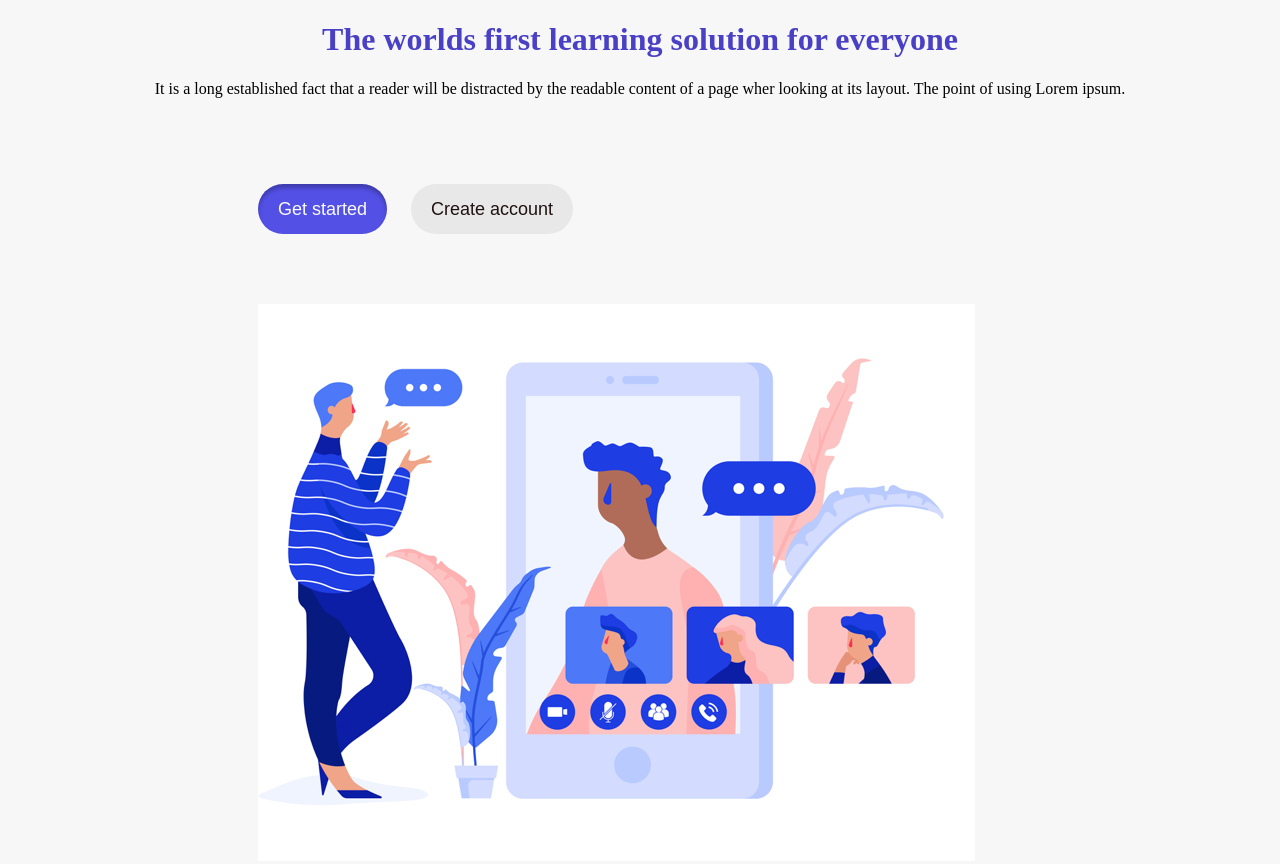
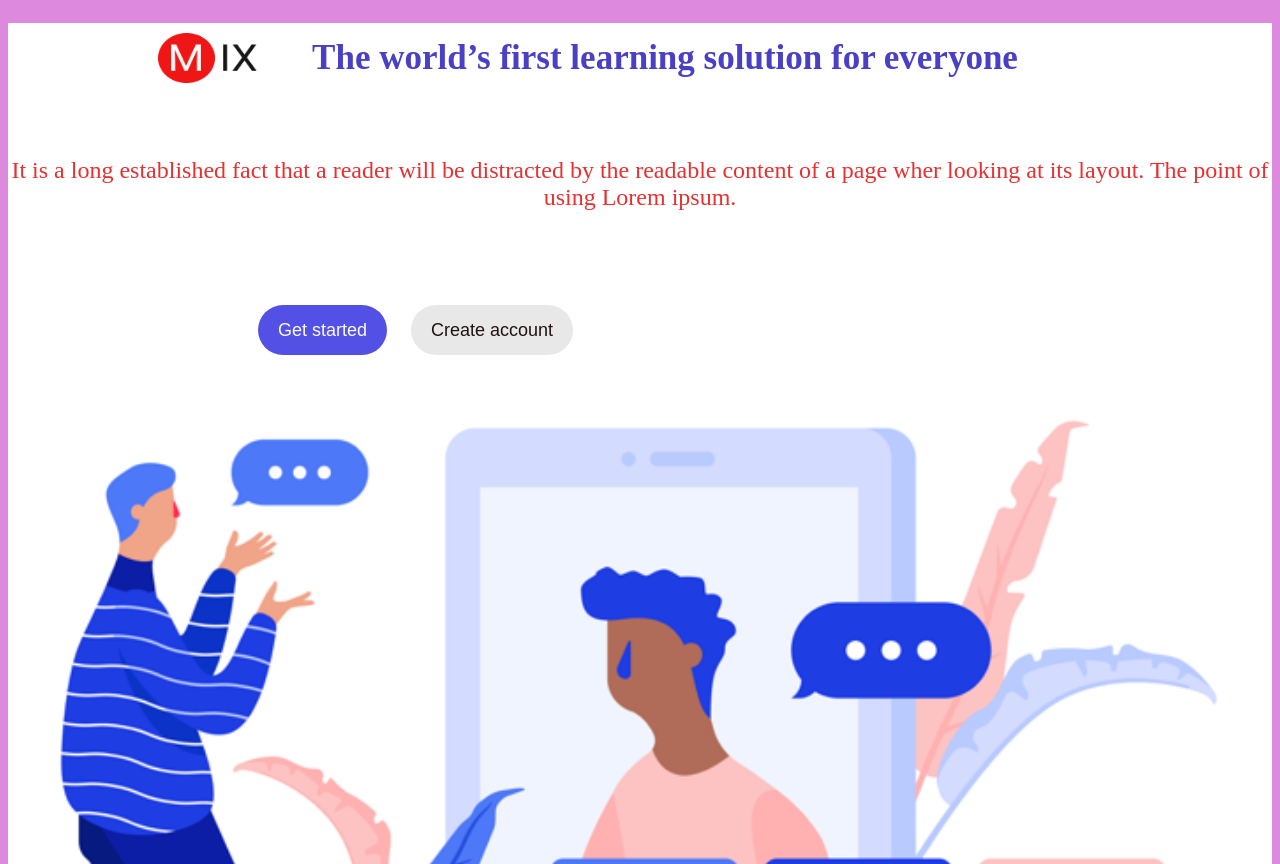
Before and after one commit to Stalkerblackf/MyHomeDyrectory, a plain HTML site: page HomeWork 1/index.html in a window 1280 px wide. Shown: the top 864 px of the page. Drawn offline with Linux system fonts and the light colour scheme.

Commit message:
Добавил новые файлы
Создал логотип

```diff
--- a/HomeWork 1/css/style.css
+++ b/HomeWork 1/css/style.css
@@ -1,15 +1,29 @@
-body {
-    background-color: rgb(247, 247, 247);
+.article_wrapper {
+    background-color: rgb(221, 137, 221);
+}
+
+.main {
+    position: relative;
+    background-color: #ffffff;
+    width: 100%;
+    height: 100%;
 }
 
 h1 {
+    line-height: 70px;
+    text-indent: 50px;
+    font-family: 'Times New Roman', Times, serif;
+    font-size: 35px;
     text-align: center;
+    padding-bottom: 40px;
     color: rgb(73, 64, 197);
 }
 
 p {
+    font-family: 'Times New Roman', Times, serif;
+    font-size: 24px;
     text-align: center;
-    color: black;
+    color: rgb(231, 48, 48);
 }
 
 .article_button1 {
@@ -30,8 +44,6 @@ p {
     outline-color: initial;
     outline-style: none;
     outline-width: initial;
-    box-shadow: inset 0px 4px 4px rgba(0, 0, 0, 0.25);
-    filter: drop-shadow(0px 4px 2px rgba(0, 0, 0, 0.25)), drop-shadow(0px 0.545045px 1.09009px rgba(15, 86, 179, 0.2)), drop-shadow(0px 1.09009px 2.18018px rgba(15, 86, 179, 0.2));
 }
 
 .article_button2 {
@@ -55,9 +67,19 @@ p {
     outline-width: initial;
 }
 
-.full_screen_photo {
-    position: relative;
-    bottom: -100px;
-    right: -250px;
-    line-height: 1px;
+.header {
+    position: absolute;
+    width: 100px;
+    height: 50px;
+    left: 150px;
+    top: 10px;
 }
+
+.background {
+    min-height: 100%;
+    min-width: 1000px;
+    width: 100%;
+    height: 100%;
+    top: 0;
+    left: 0;
+}
--- a/HomeWork 1/index.html
+++ b/HomeWork 1/index.html
@@ -11,15 +11,18 @@
 </head>
 
 <body class="article_wrapper">
+    <div class="main">
         <div class="text_section">
-        <h1 class=“title”>The worlds first learning solution for everyone</h1>
+            <h1 class=“title”>The world’s first learning solution for everyone</h1>
+
             <p class="text">
                 It is a long established fact that a reader will be distracted by the readable content of a page wher looking at its layout. The point of using Lorem ipsum.
             </p>
             <button class="article_button1">Get started</button>
             <button class="article_button2">Create account</button>
         </div>
-    <img src="images/clipart1.png" alt="Работа и время" class="full_screen_photo">
+        <img src="images/Component 1.png" alt="Mix" class="header">
+        <img src="images/clipart1.png" alt="Работа и время" class="background">
 </body>
 
 </html>
```
Also changed, not shown: HomeWork 1/images/Component 1.png (added). Lines whose indentation alone changed are shown as unchanged.
